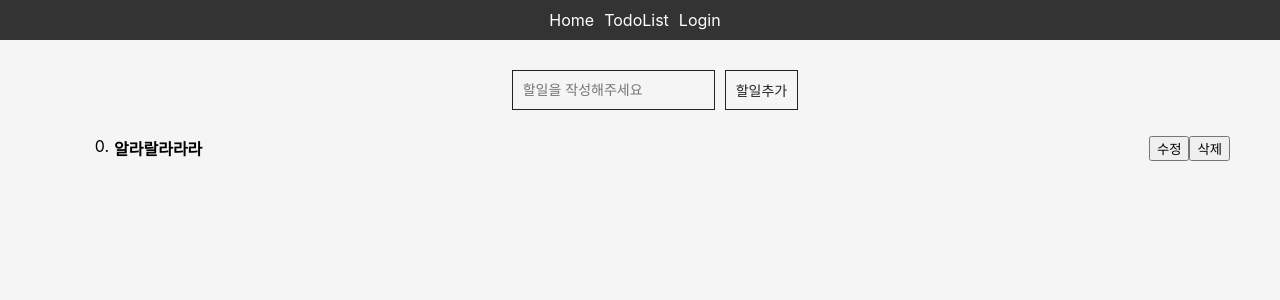
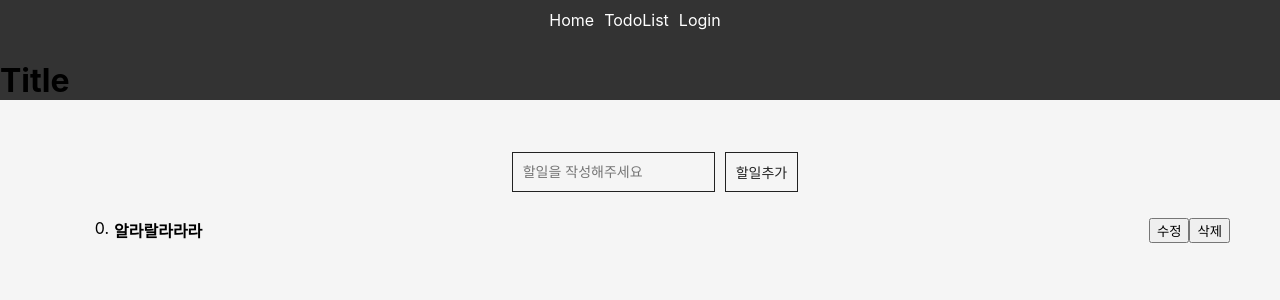
Before and after one commit to dkdlelql123/react, a React (Vite) app: page / in a window 1280 px wide. Shown: the top 300 px of the page. Built offline with nearby package versions, Linux system fonts and the light colour scheme.

Commit message:
add title

```diff
--- a/src/App.jsx
+++ b/src/App.jsx
@@ -16,6 +16,7 @@ function App() {
             <Link to="/" >TodoList</Link>
             <Link to="/login" >Login</Link>
           </nav>
+          <h1 className="p-4">Title</h1>
         </header>
 
         <div id="body">
```
